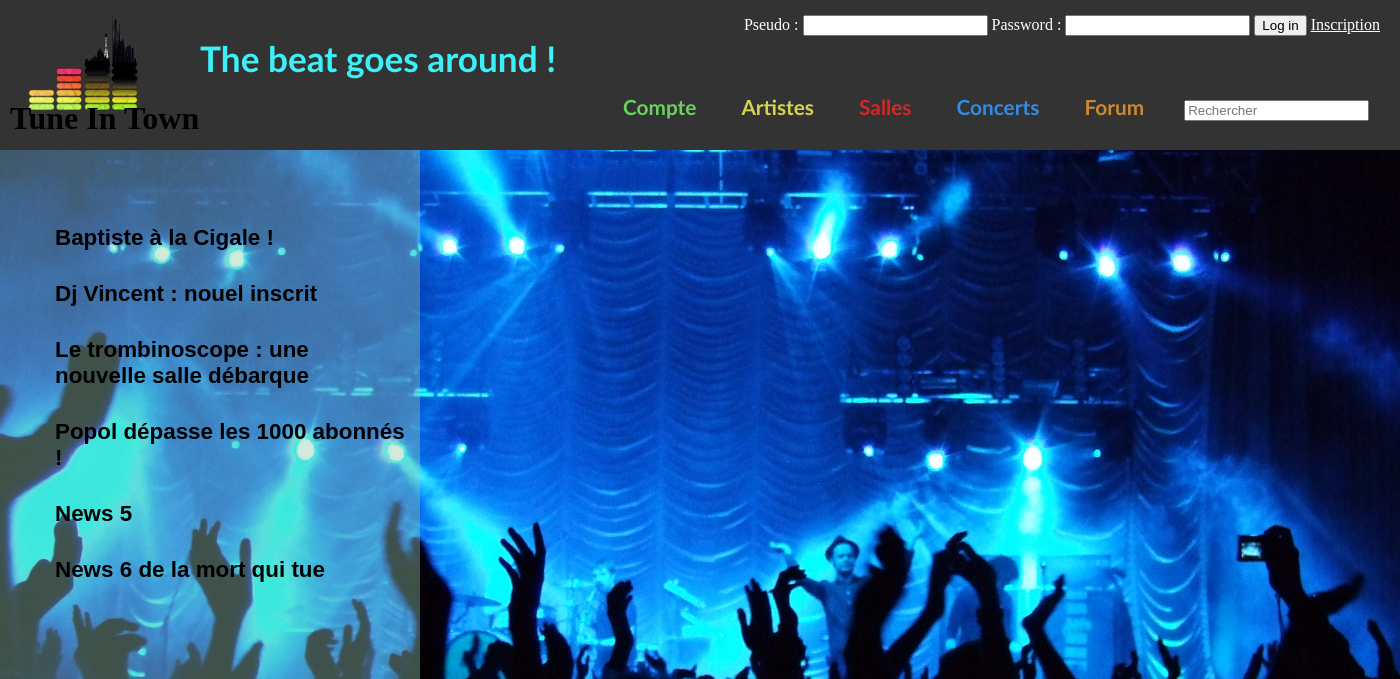
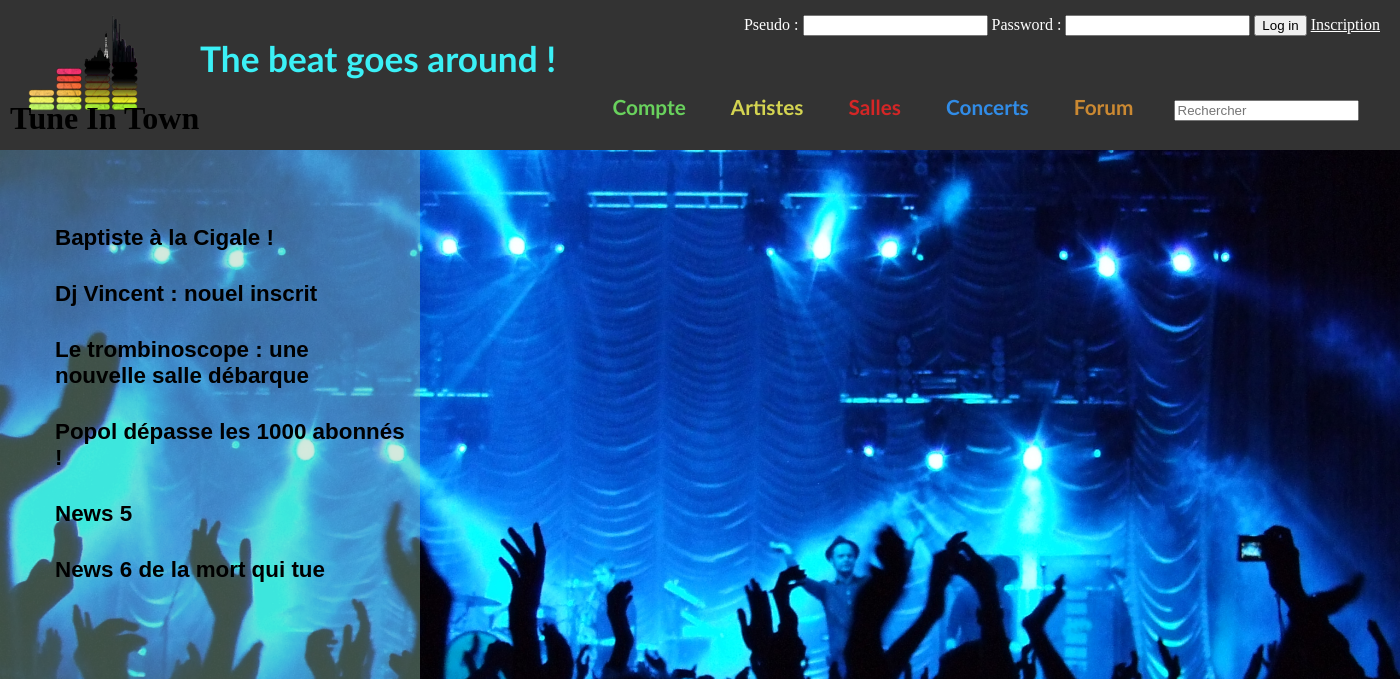
Before and after one commit to baptisteCapart/Site-Web, a PHP site: page /home in a window 1400 px wide. Shown: the top 679 px of the page. Run offline with PHP 8.4, Linux system fonts and the light colour scheme.

Commit message:
positionnement banniere

```diff
--- a/bannierestyle.css
+++ b/bannierestyle.css
@@ -46,11 +46,13 @@ a
 
 nav
 {
+	width: 60%;
+	min-width: 50px;
 	display: inline-block;
 	margin-left: 3px;
 	font-weight: bold;
 	position : relative;
-	right : -600px;
+	right : -40%;
 	top : -100px;
 	font-family: calibri ;
 	font-size: 1.3em;
@@ -115,7 +117,6 @@ ul.menu1 li
 #compte a
 {
 	color : #69D15D;
-	/*color : #7FFF00;*/
 }
 
 #artistes a
```
